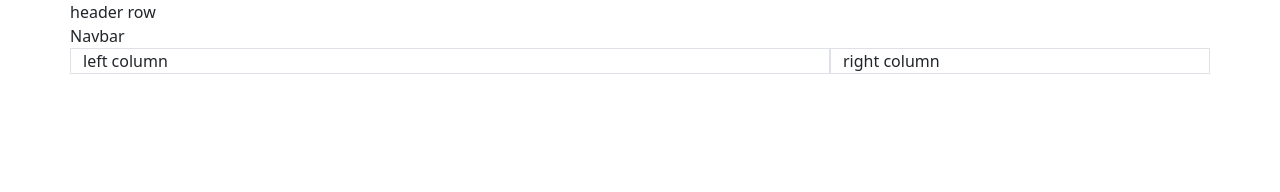
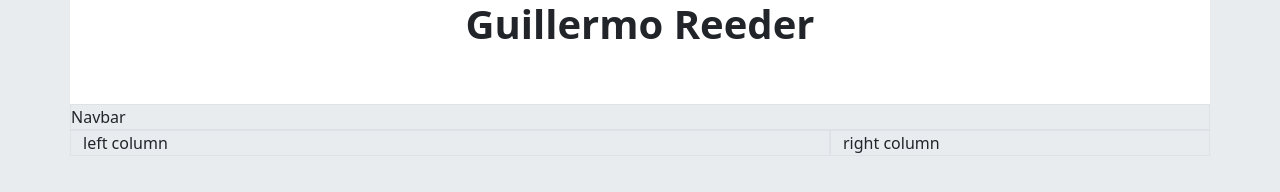
Before and after one commit to whhriv/bootstrap_portfolio, a plain HTML site: page index.html in a window 1280 px wide. Drawn offline with nearby package versions, Linux system fonts and the light colour scheme.

Commit message:
update bg color and header row padding

```diff
--- a/index.html
+++ b/index.html
@@ -6,14 +6,16 @@
     <title>bootstrap portfolio</title>
     <link rel="stylesheet" href="https://cdn.jsdelivr.net/npm/bootstrap@5.3.2/dist/css/bootstrap.min.css">
 </head>
-<body>
+<body class="bg-body-secondary">
     <!-- container that starts bootstrap grid -->
     <div class="container">
         <!--Row 1 header row  -->
-        <div class="row">
-            header row
+        <div class="row bg-white pb-5">
+            <div class="col">
+                <h1 class="text-center fw-bold">Guillermo Reeder</h1>
+            </div>
         </div>
-        <div class="row">
+        <div class="row border">
             Navbar
         </div>
         <!-- Row 3 - Main Content -->
@@ -26,6 +28,6 @@
 
         </div>
     </div>
-    <script src="	https://cdn.jsdelivr.net/npm/bootstrap@5.3.2/dist/js/bootstrap.bundle.min.js"></script>
+    <script src="https://cdn.jsdelivr.net/npm/bootstrap@5.3.2/dist/js/bootstrap.bundle.min.js"></script>
 </body>
 </html>
```
